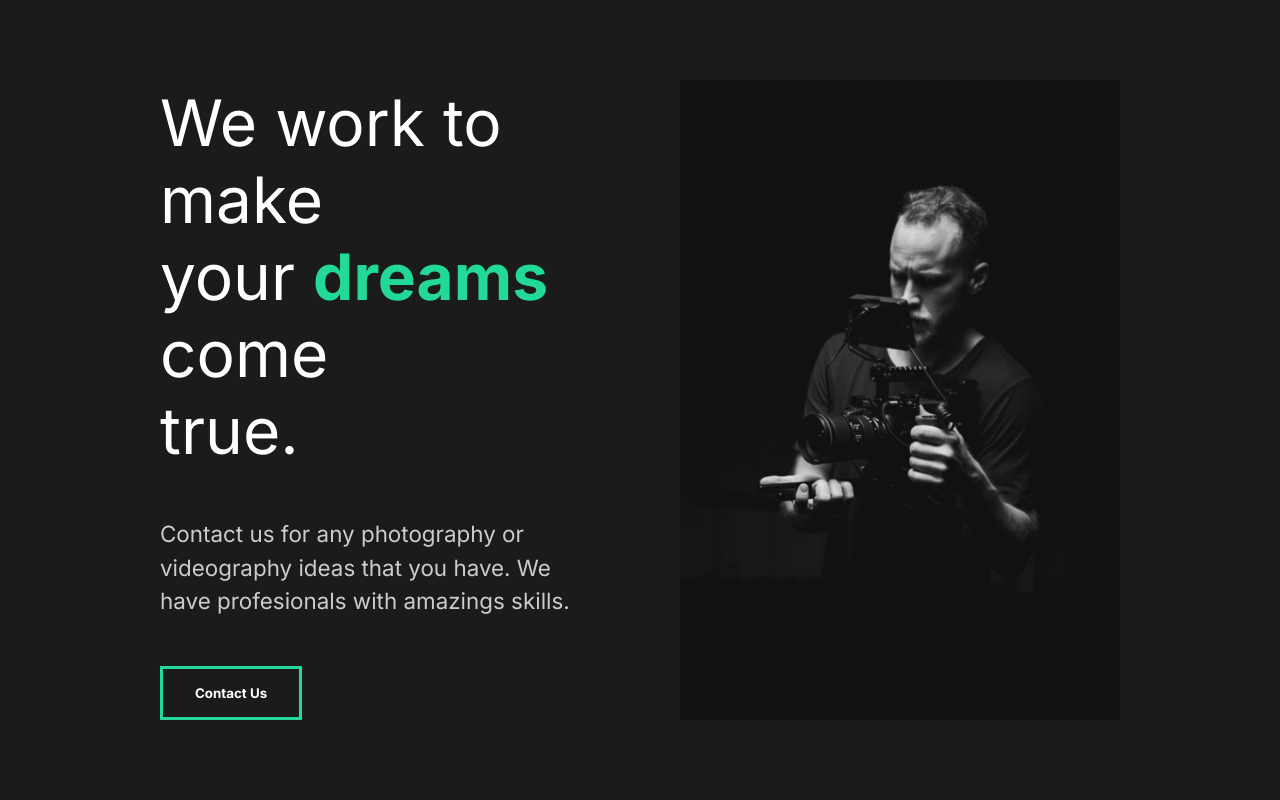
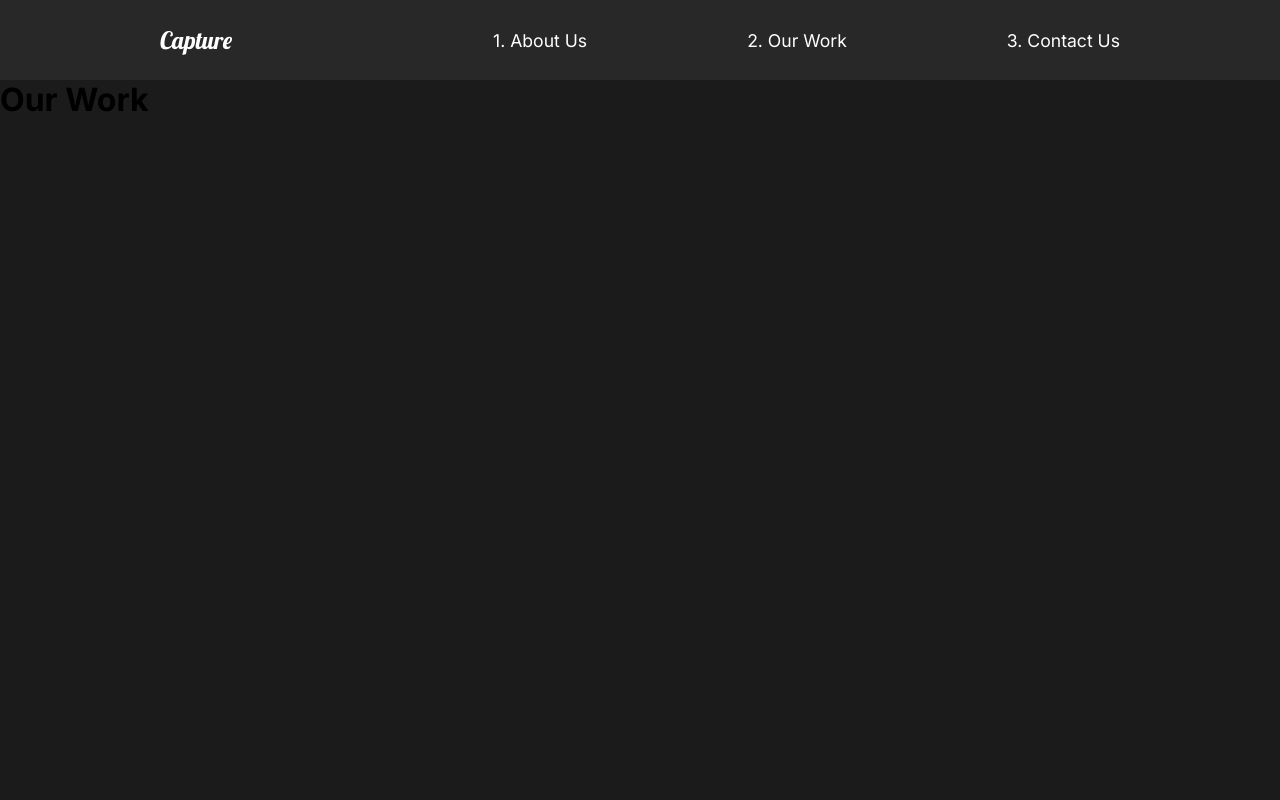
Before and after one commit to mapper895/the-creative-react-course-capture, a React (Create React App) app: page /work in a window 1280 px wide. Shown: the top 800 px of the page. Built offline with nearby package versions, Linux system fonts and the light colour scheme.

Commit message:
React Router

```diff
--- a/src/App.js
+++ b/src/App.js
@@ -3,12 +3,28 @@ import React from "react";
 import GlobalStyle from "./components/GlobalStyle";
 // Import Pages
 import AboutUS from "./pages/AboutUs";
+import ContactUs from "./pages/ContactUs";
+import OurWork from "./pages/OurWork";
+import Nav from "./components/Nav";
+// Router
+import { Switch, Route } from "react-router-dom";
 
 function App() {
   return (
     <div className="App">
       <GlobalStyle />
-      <AboutUS />
+      <Nav />
+      <Switch>
+        <Route path="/" exact>
+          <AboutUS />
+        </Route>
+        <Route path="/work">
+          <OurWork />
+        </Route>
+        <Route path="/contact">
+          <ContactUs />
+        </Route>
+      </Switch>
     </div>
   );
 }
--- a/src/index.js
+++ b/src/index.js
@@ -2,10 +2,13 @@ import React from "react";
 import ReactDOM from "react-dom";
 import App from "./App";
 import reportWebVitals from "./reportWebVitals";
+import { BrowserRouter } from "react-router-dom";
 
 ReactDOM.render(
   <React.StrictMode>
-    <App />
+    <BrowserRouter>
+      <App />
+    </BrowserRouter>
   </React.StrictMode>,
   document.getElementById("root")
 );
--- /dev/null
+++ b/src/pages/ContactUs.js
@@ -0,0 +1,11 @@
+import React from "react";
+
+const ContactUs = () => {
+  return (
+    <div>
+      <h1>Contact</h1>
+    </div>
+  );
+};
+
+export default ContactUs;
--- /dev/null
+++ b/src/pages/OurWork.js
@@ -0,0 +1,11 @@
+import React from "react";
+
+const OurWork = () => {
+  return (
+    <div>
+      <h1>Our Work</h1>
+    </div>
+  );
+};
+
+export default OurWork;
```
Also changed, not shown: 1 other file (tests, documents, lock files or other folders).
